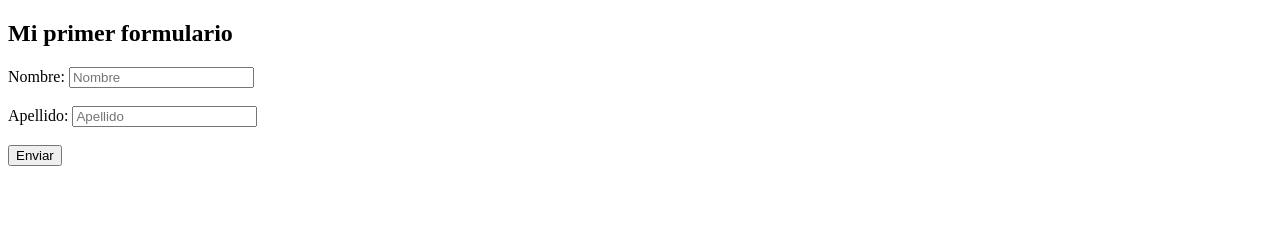
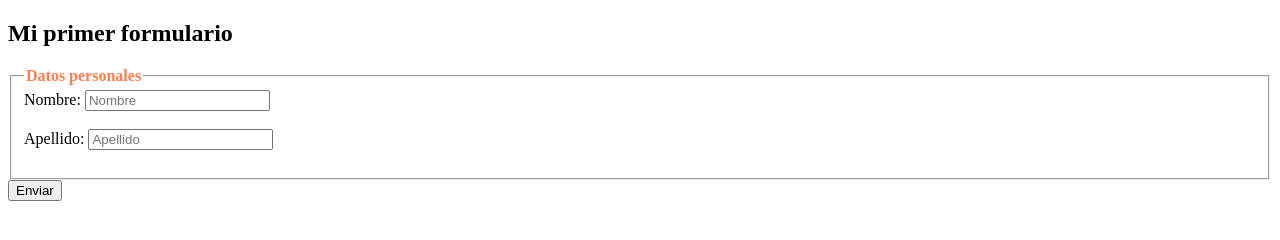
Before and after one commit to JesusDiaz08/Desarrollo-Web, a plain HTML site: page html/index_form.html in a window 1280 px wide. Drawn offline with Linux system fonts and the light colour scheme.

Commit message:
Etiquetas fieldset y legend

```diff
--- a/html/index_form.html
+++ b/html/index_form.html
@@ -16,12 +16,18 @@
         <label for="form-name">Nombre: </label>
             <input type="text" name="name-user" placeholder="Nombre" id="form-name" autocomplete="on"/>
         -->
-        <label for="name-form">Nombre: </label>
+        <fieldset>
+            <legend><strong style="color: coral;">Datos personales</strong></legend>
+                <label for="name-form">Nombre: </label>
             <input type="text" name="name-user" id="name-form" placeholder="Nombre"/>
-        <br><br>
-        <label for="apellido-form">Apellido: </label>
-            <input type="text" name="apellido-user" id="apellido-form" placeholder="Apellido"/>
-        <br><br>
+
+            <br><br>
+
+            <label for="apellido-form">Apellido: </label>
+                <input type="text" name="apellido-user" id="apellido-form" placeholder="Apellido"/>
+            <br><br>
+        </fieldset>
+
         <input type="submit" value="Enviar">
     </form>
 </body>
```
